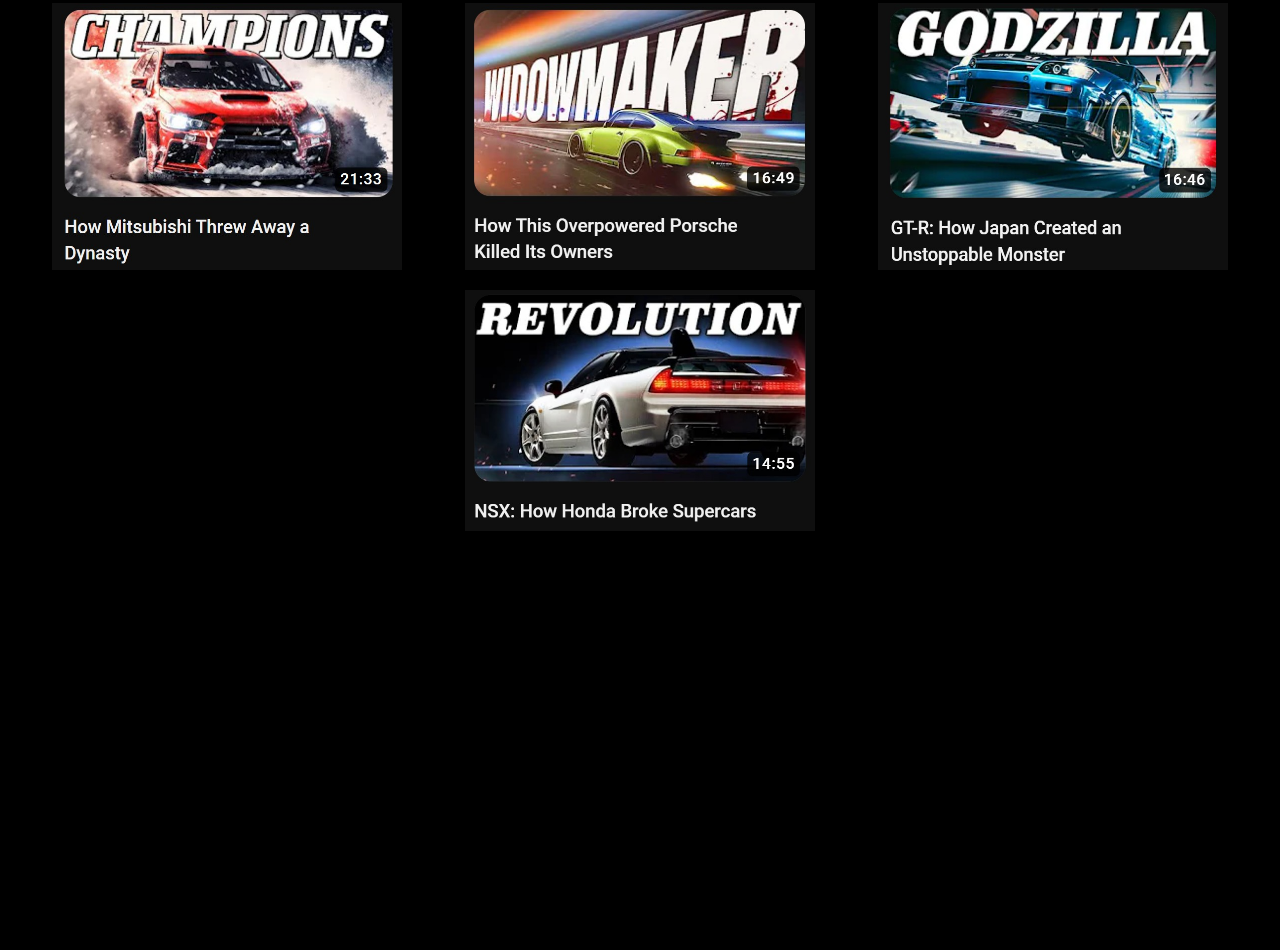
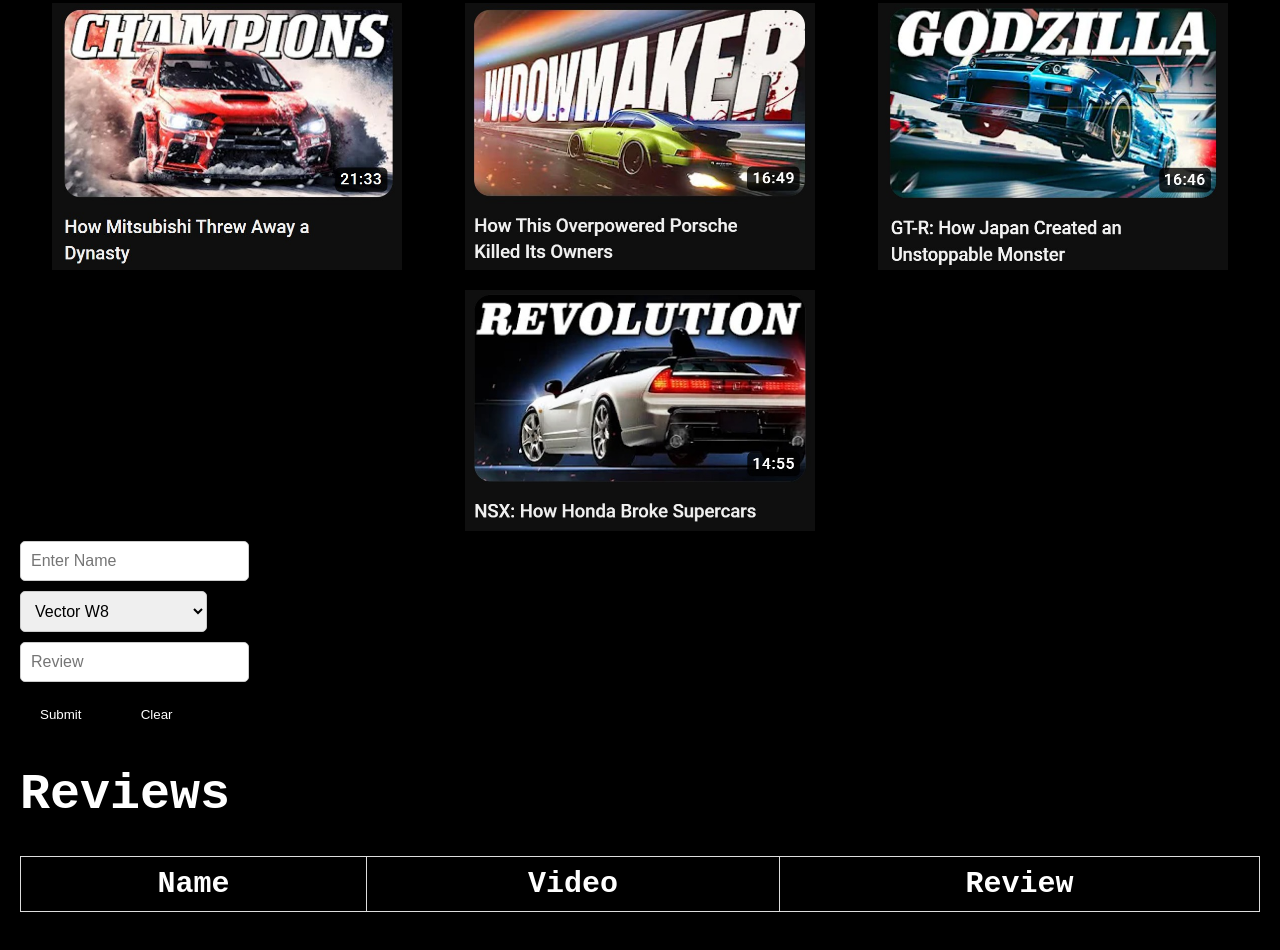
Before and after one commit to EthanGoh1008/Assignment1, a plain HTML site: page index.html in a window 1280 px wide. Shown: the part 1410-2360 px from the top of the page. Before the commit the page ends 1971 px from the top, so only its background shows below. Drawn offline with Linux system fonts and the light colour scheme.

Commit message:
addition of review function

```diff
--- a/index.html
+++ b/index.html
@@ -137,5 +137,40 @@
     </div>
 
     <script src="jvsassgmt1.js"></script>
+
+    <form id="myFrm">
+      <input type="text" placeholder="Enter Name" id="txtName" required />
+      <select id="carDropdown" required>
+        <option value="vector w8">Vector W8</option>
+        <option value="corvette">Corvette</option>
+        <option value="toyota 22r">Toyota 22R</option>
+        <option value="pagani">Pagani</option>
+        <option value="nissan r35">Nissan R35</option>
+        <option value="mercedes clk gtr">Mercedes CLK GTR</option>
+        <option value="keiichi tsuchiya">Keiichi Tsuchiya</option>
+        <option value="bmw e30 m3">BMW E30 M3</option>
+        <option value="mazda rx7">Mazda RX7</option>
+        <option value="lexus lfa">Lexus LFA</option>
+        <option value="dodge viper">Dodge Viper</option>
+        <option value="mclaren f1">Mclaren F1</option>
+        <option value="mitsubishi evo">Mitsubishi Evo</option>
+        <option value="porsche 930 911">Porsche 930 911</option>
+        <option value="nissan r23">Nissan R32</option>
+        <option value="honda nsx">Honda NSX</option>
+      </select>
+      <input type="text" placeholder="Review" id="txtReview" required />
+      <input type="submit" />
+      <button class="clear" onclick="clearResponses()">Clear</button>
+
+      <h1>Reviews</h1>
+      <table id="review-table">
+        <thead>
+          <th>Name</th>
+          <th>Video</th>
+          <th>Review</th>
+        </thead>
+        <tbody id="review-table-body"></tbody>
+      </table>
+    </form>
   </body>
 </html>
--- a/jvsassgmt1.js
+++ b/jvsassgmt1.js
@@ -27,3 +27,52 @@ function showImages(className) {
   const imagesToShow = document.querySelectorAll(`.${className}`);
   imagesToShow.forEach((img) => (img.style.display = "block"));
 }
+
+document.addEventListener("submit", function (event) {
+  event.preventDefault();
+
+  let usrName = document.getElementById("txtName").value;
+  let carDropdown = document.getElementById("carDropdown");
+  let selectedCar = carDropdown.options[carDropdown.selectedIndex].text;
+  let txtReview = document.getElementById("txtReview").value;
+
+  let reviewList = [];
+
+  if (localStorage.getItem("reviewList") !== null) {
+    reviewList = JSON.parse(localStorage.getItem("reviewList"));
+  }
+
+  let newReview = new Review(usrName, selectedCar, txtReview);
+  reviewList.push(newReview);
+  localStorage.setItem("reviewList", JSON.stringify(reviewList));
+
+  document.getElementById("myFrm").reset();
+
+  refreshReviewTable();
+});
+
+function Review(usrName, selectedCar, txtReview) {
+  this.id = Date.now();
+  this.name = usrName;
+  this.car = selectedCar;
+  this.review = txtReview;
+}
+
+function refreshReviewTable() {
+  let reviewTable = document.getElementById("review-table-body");
+  let reviewList = [];
+  let reviewData = "";
+
+  if (localStorage.getItem("reviewList") !== null) {
+    reviewList = JSON.parse(localStorage.getItem("reviewList"));
+
+    for (let review of reviewList) {
+      reviewData += `<tr><td>${review.name}</td><td>${review.car}</td><td>${review.review}</td></tr>`;
+    }
+
+    reviewTable.innerHTML = reviewData;
+  }
+}
+function clearResponses() {
+  localStorage.removeItem("reviewList");
+}
--- a/styleassmgt1.css
+++ b/styleassmgt1.css
@@ -108,3 +108,71 @@ p {
   padding-left: 30px;
   padding-right: 30px;
 }
+
+#myFrm {
+  color: white;
+  font-size: xx-large;
+  font-family: "Courier New", Courier, monospace;
+  background-color: black;
+}
+form {
+  margin-bottom: 20px;
+}
+
+input[type="text"],
+select[id="carDropdown"] {
+  display: block;
+  margin-bottom: 10px;
+  padding: 10px;
+  font-size: 16px;
+  border-radius: 5px;
+  border: 1px solid #ccc;
+}
+
+input[type="submit"] {
+  padding: 10px 20px;
+  background-color: #000000;
+  color: white;
+  border: none;
+  border-radius: 5px;
+  cursor: pointer;
+}
+
+input[type="submit"]:hover {
+  background-color: #007bff;
+}
+
+.clear {
+  padding: 10px 20px;
+  background-color: #000000;
+  color: white;
+  border: none;
+  border-radius: 5px;
+  cursor: pointer;
+}
+
+.clear:hover {
+  background-color: #007bff;
+}
+
+h1 {
+  font-size: 50px;
+}
+
+table {
+  width: 100%;
+  border-collapse: collapse;
+}
+
+table,
+th,
+td {
+  border: 1px solid #ddd;
+  padding: 10px;
+  font-size: 30px;
+}
+
+th {
+  background-color: #000000;
+  color: white;
+}
```
